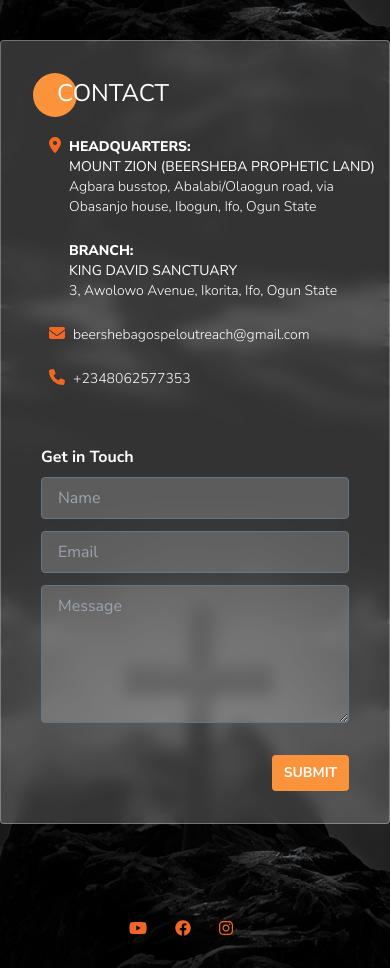
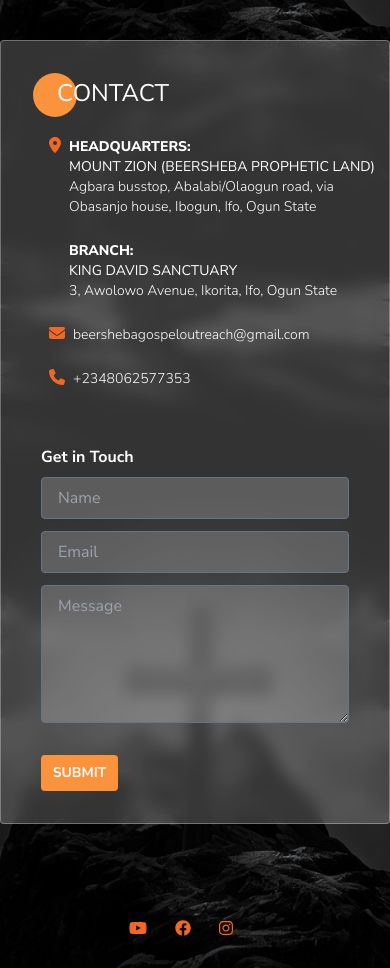
Before and after one commit to Bethanhelen/crusade-project, a website built with Vite: page contact/index.html in a window 390 px wide. Shown: the part 340-1308 px from the top of the page. Built offline with nearby package versions, Linux system fonts and the light colour scheme.

Commit message:
button responsive

```diff
--- a/contact/index.html
+++ b/contact/index.html
@@ -150,7 +150,7 @@
                  </div>
 
                  <button onclick="submit()"
-                         class="bg-orange-400 text-white text-sm md:text-base font-bold py-2 px-2 rounded col-span-1 cursor-pointer focus:outline-none w-1/4 block mt-8 ml-auto"
+                         class="bg-orange-400 text-white text-sm md:text-base font-bold py-2 px-2 rounded col-span-1 cursor-pointer focus:outline-none w-1/4 block mt-8 md:ml-auto"
                          type="submit">
                    SUBMIT
                  </button>
```
